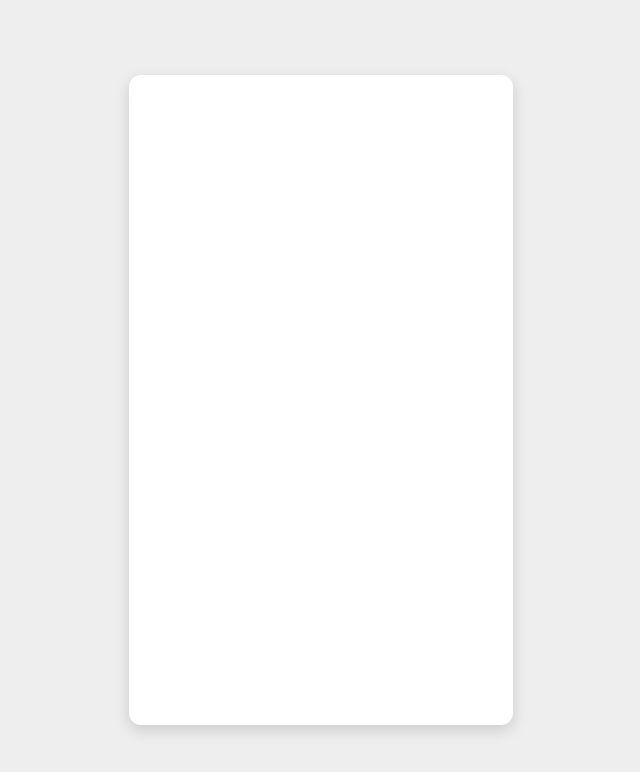
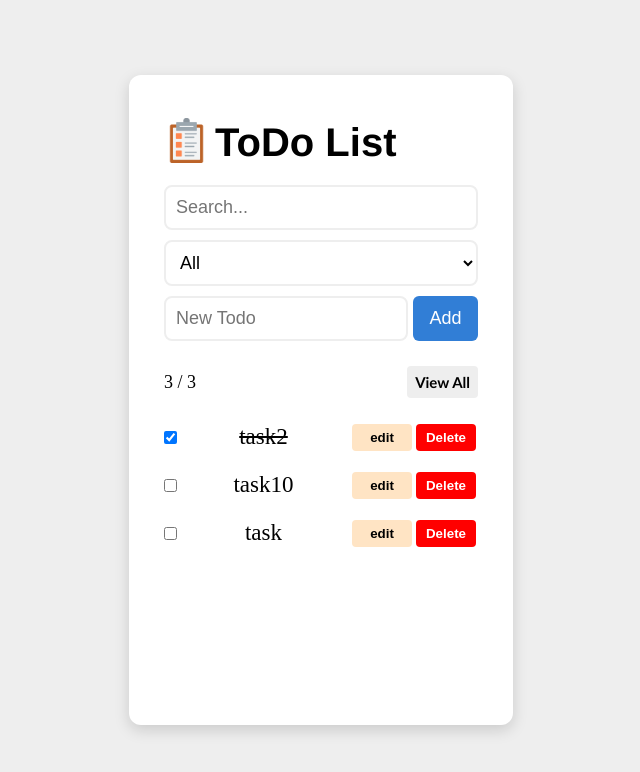
Before and after one commit to AvaniSujith/Todo-Typescript, a Vue app: page / in a window 1280 px wide. Shown: the top 772 px of the page, without its empty margins (319-959 px from the left). Built offline with nearby package versions, Linux system fonts and the light colour scheme; data requests are answered from the project's data file.

Commit message:
feat: router implementation

```diff
--- a/src/App.vue
+++ b/src/App.vue
@@ -1,8 +1,6 @@
-<script setup lang="ts">
-</script>
-
 <template>
   <div class="outer-container">
+    <router-view></router-view>
   </div>
 </template>
 
--- a/src/main.ts
+++ b/src/main.ts
@@ -1,10 +1,14 @@
 import { createApp } from 'vue'
 import { createPinia } from 'pinia'
+
 import './style.css'
 import App from './App.vue'
+import router from './router'
 
+const app = createApp(App)
 const pinia = createPinia()
-const app = createApp(App)
 
 app.use(pinia)
+app.use(router);
+
 app.mount('#app')
--- a/src/pages/HomePage.vue
+++ b/src/pages/HomePage.vue
@@ -1,5 +1,7 @@
 <script setup lang="ts">
 import { ref, onMounted, computed } from "vue";
+
+import { RouterLink } from "vue-router";
 
 import { useTaskStore } from "../store/Task";
 import { useNotificationStore } from "../store/Notification";
@@ -99,7 +101,7 @@ onMounted(async () => {
             {{ recentTasks.length }} / {{ taskStore.tasks.length }}
           </div>
           <div class="view-all">
-            <a href="#" class="nav-link">View All</a>
+            <router-link to="/task-page" class="nav-link">View All</router-link>
           </div>
         </div>
         <task-list :tasks="recentTasks" @delete-task="handleDeleteTask" />
--- a/src/pages/TaskPage.vue
+++ b/src/pages/TaskPage.vue
@@ -1,5 +1,7 @@
 <script setup lang="ts">
 import { computed, onMounted, ref } from "vue";
+
+import { RouterLink } from "vue-router";
 
 import { useTaskStore } from "../store/Task";
 import { useNotificationStore } from "../store/Notification";
@@ -59,7 +61,7 @@ onMounted(async () => {
 <template>
   <div v-if="!taskStore.isLoading" class="page-container">
     <nav class="back-button">
-      <a class="nav-link">Back to Home</a>
+      <router-link to="/" class="nav-link">Back to Home</router-link>
     </nav>
     <header>
       <div class="page-title">
--- /dev/null
+++ b/src/router/index.ts
@@ -0,0 +1,22 @@
+import { createWebHistory, createRouter } from "vue-router";
+
+import HomePage from "../pages/HomePage.vue";
+import TaskPage from "../pages/TaskPage.vue";
+
+const router = createRouter({
+  history: createWebHistory(import.meta.env.BASE_URL),
+  routes: [
+    {
+      path: "/",
+      name: "home",
+      component: HomePage,
+    },
+    {
+      path: "/task-page",
+      name: "task-page",
+      component: TaskPage,
+    },
+  ],
+});
+
+export default router;
```
Also changed, not shown: package.json (+4 -3 lines), 1 other file (tests, documents, lock files or other folders).
